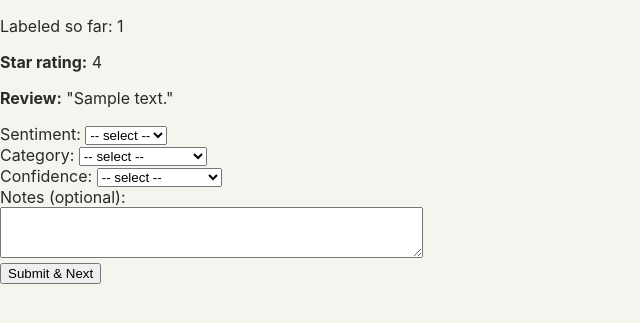
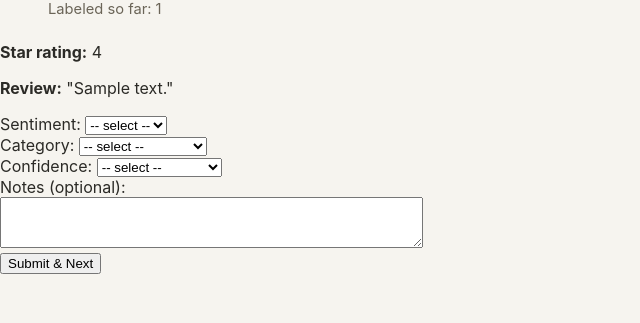
Before and after one commit to lhlim88/ReviewLens, a Flask app: template templates/annotate.html in a window 1280 px wide. Shown: the part 147-470 px from the top of the page, without its empty margins (0-640 px from the left). Run offline with Flask 3, Linux system fonts and the light colour scheme; the template is opened without the code that fills it: most values are stand-ins (such as "Sample title", 1, 10 or a date in 2020).

Commit message:
update css

```diff
--- a/static/style.css
+++ b/static/style.css
@@ -354,3 +354,9 @@ body {
   font-size: 0.95rem;
   min-height: 1.2rem;
 }
+
+.page-sub {
+  margin: 0 3rem 1.5rem;
+  color: #6b6558;
+  font-size: 0.92rem;
+}
--- a/templates/annotate.html
+++ b/templates/annotate.html
@@ -12,7 +12,7 @@
     <a class="dash-back" href="{{ url_for('store_home') }}">&larr; Back to store</a>
   </header>
 
-  <p>Labeled so far: {{ annotated_count }}</p>
+  <p class="page-sub">Labeled so far: {{ annotated_count }}</p>
 
   <div class="review-card">
     <p><strong>Star rating:</strong> {{ rating }}</p>
```
